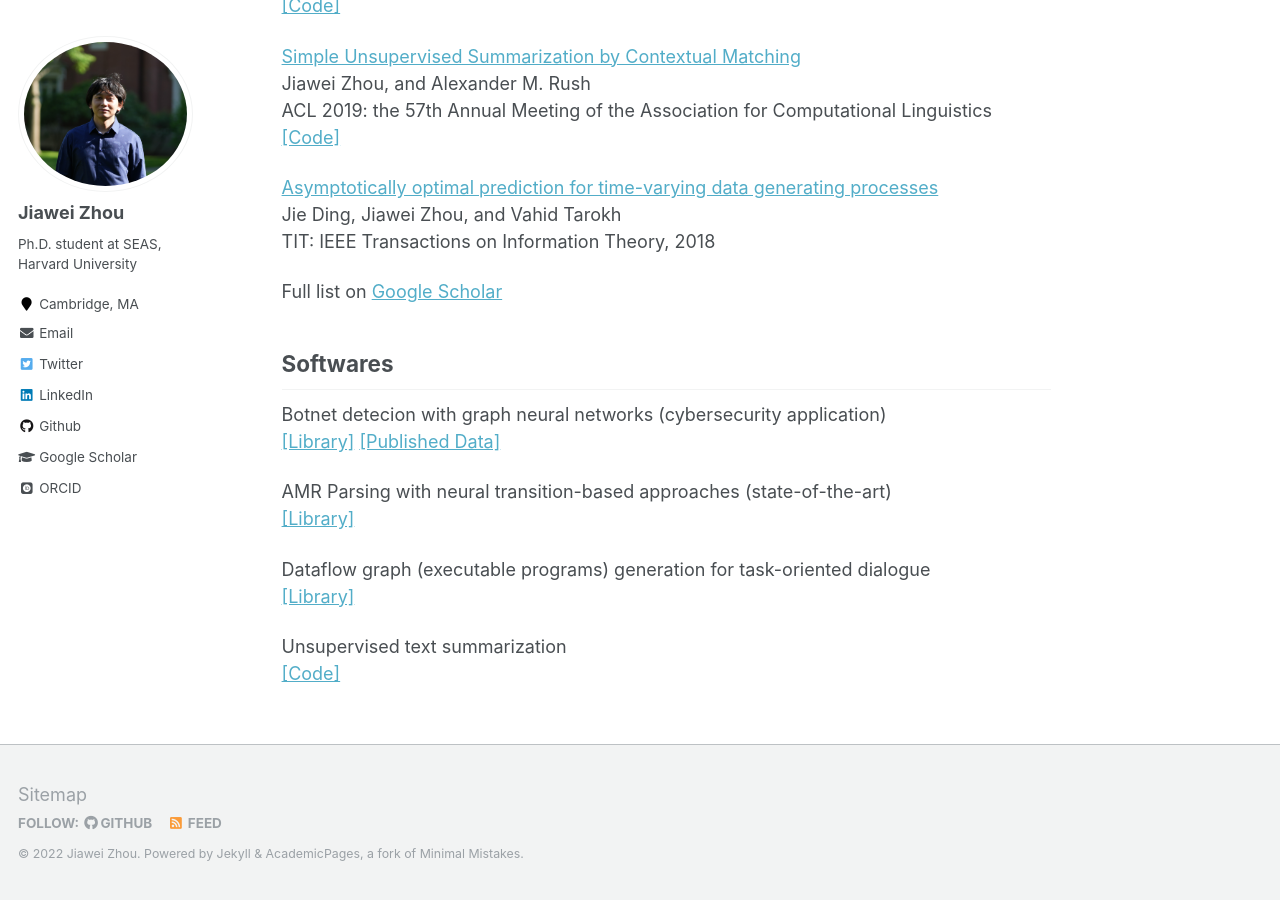
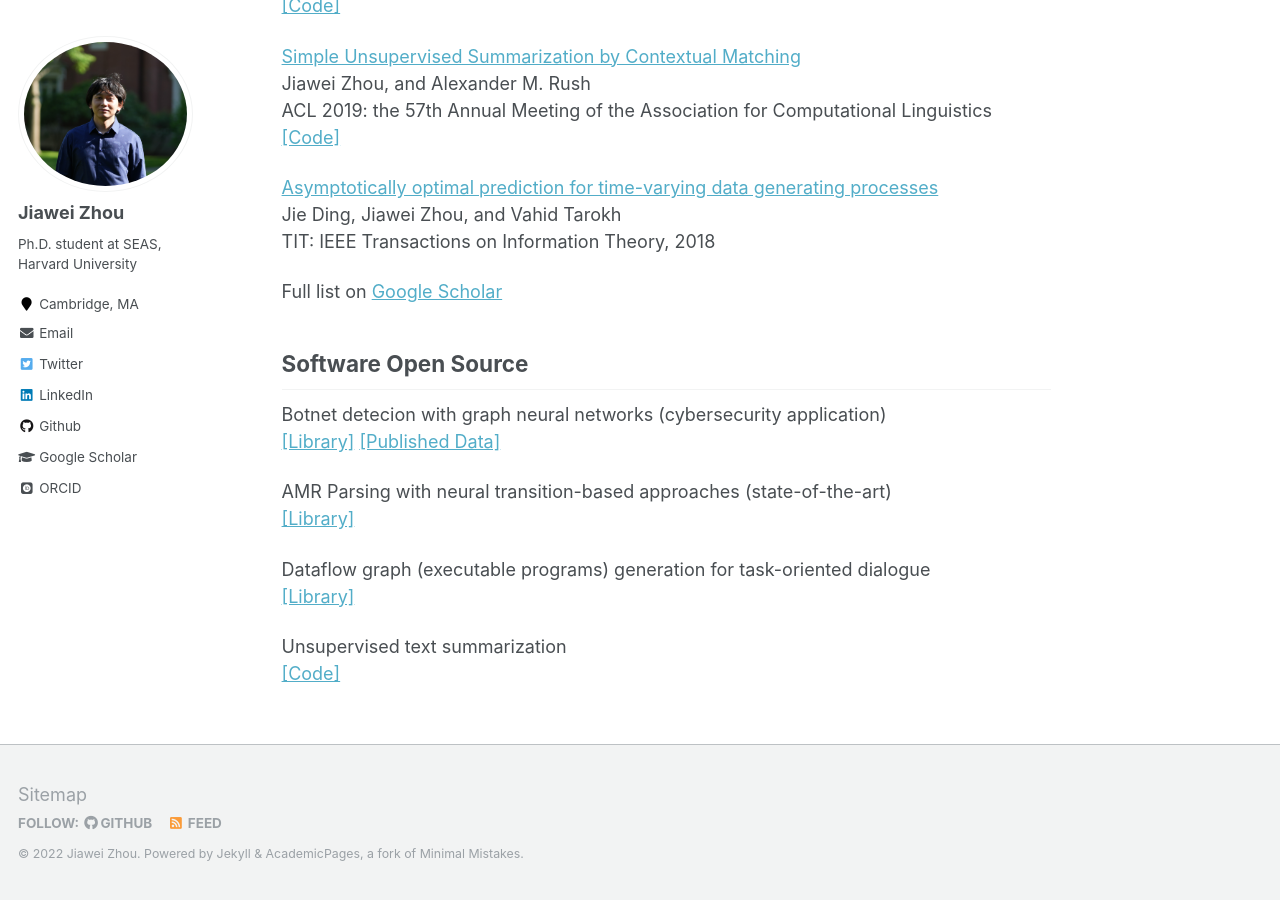
Before and after one commit to jzhou316/jzhou316.github.io, a Jekyll site: the page built from _pages/about.md, in a window 1280 px wide and 900 px high, scrolled down 1479 px. Built offline with Jekyll 4.4.1, drawn with Linux system fonts in a browser that asks for light colours; some web fonts are replaced.

Commit message:
Update about.md

```diff
--- a/_pages/about.md
+++ b/_pages/about.md
@@ -192,7 +192,7 @@ ICASSP 2018</i>.
 [\[Code\]](https://github.com/dem123456789/On-Statistical-Efficiency-in-Learning)
 <span style="color:orange"> \[Theory\]</span> -->
 
-Softwares
+Software Open Source
 ------
 
 Botnet detecion with graph neural networks (cybersecurity application) \
```
